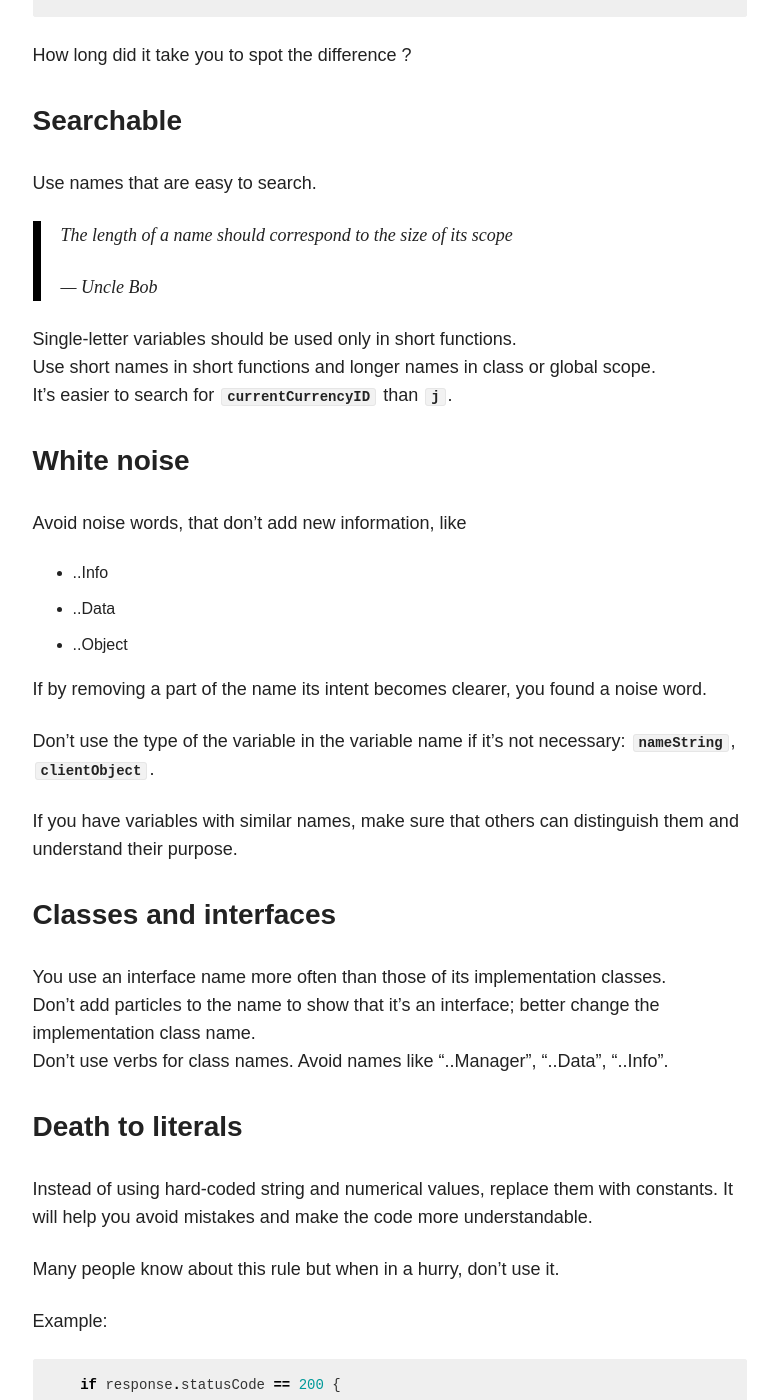
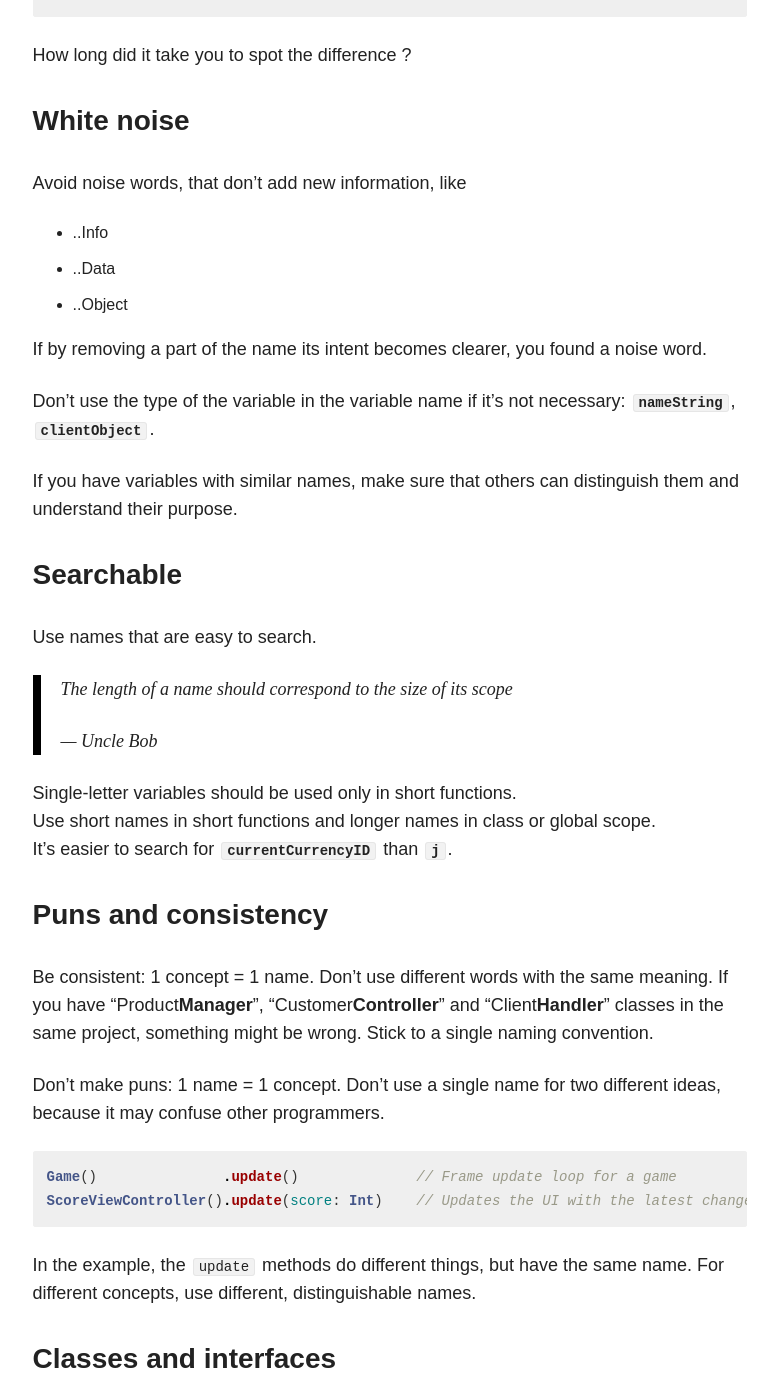
Before and after one commit to wetosc/wetosc.github.io, a Jekyll site: the page built from _posts/articles/2018-02-25-clean-names.md, in a window 1280 px wide and 1400 px high, scrolled down 1882 px. Shown: the whole window, without its empty margins (347-1125 px from the left). Built offline with Jekyll 4.4.1, drawn with Linux system fonts in a browser that asks for light colours; nearby versions of some CDN libraries; some of the changed text lies outside the part shown.

Commit message:
Updated the clean-names article

````diff
--- a/_posts/articles/2018-02-25-clean-names.md
+++ b/_posts/articles/2018-02-25-clean-names.md
@@ -33,18 +33,6 @@ Don't use long names that look alike. It will confuse both future you and other
 
 How long did it take you to spot the difference ?
 
-### Searchable
-
-Use names that are easy to search.
-
-> The length of a name should correspond to the size of its scope
->
-> &mdash; <cite>Uncle Bob</cite>
-
-Single-letter variables should be used only in short functions.
-Use short names in short functions and longer names in class or global scope.
-It's easier to search for **`currentCurrencyID`** than **`j`**.
-
 ### White noise
 
 Avoid noise words, that don't add new information, like
@@ -58,11 +46,35 @@ Don't use the type of the variable in the variable name if it's not necessary: *
 
 If you have variables with similar names, make sure that others can distinguish them and understand their purpose.
 
+### Searchable
+
+Use names that are easy to search.
+
+> The length of a name should correspond to the size of its scope
+>
+> &mdash; <cite>Uncle Bob</cite>
+
+Single-letter variables should be used only in short functions.
+Use short names in short functions and longer names in class or global scope.
+It's easier to search for **`currentCurrencyID`** than **`j`**.
+
+### Puns and consistency
+Be consistent: 1 concept = 1 name. Don't use different words with the same meaning. If you have "Product**Manager**", "Customer**Controller**" and "Client**Handler**" classes in the same project, something might be wrong. Stick to a single naming convention.
+
+Don't make puns: 1 name = 1 concept. Don't use a single name for two different ideas, because it may confuse other programmers.
+```swift
+Game()               .update()              // Frame update loop for a game
+ScoreViewController().update(score: Int)    // Updates the UI with the latest changes
+```
+In the example, the `update` methods do different things, but have the same name. For different concepts, use different, distinguishable names.
+
 ### Classes and interfaces
 
-You use an interface name more often than those of its implementation classes.
+* You use an interface name more often than those of its implementation classes.
 Don't add particles to the name to show that it's an interface; better change the implementation class name.
-Don't use verbs for class names. Avoid names like "..Manager", "..Data", "..Info".
+* Don't use verbs for class names.
+* Avoid names like "..Manager", "..Data", "..Info".
+* Shorter class names usually are better than longer ones. Count how many letters or words provide actual information and how many are just dead weight.
 
 ### Death to literals
 
@@ -80,7 +92,6 @@ vs
 ```
 Usually, I create a **private struct** where I define the constants. In the provided example, it would be more logical to use an **enum**.
 
-
 ### Cleaning code
 
 If a function does too many things, split it and give meaningful names to the smaller functions.
````
Also changed, not shown: other parts of _posts/articles/2018-02-25-clean-names.md (+1 -1 lines).
